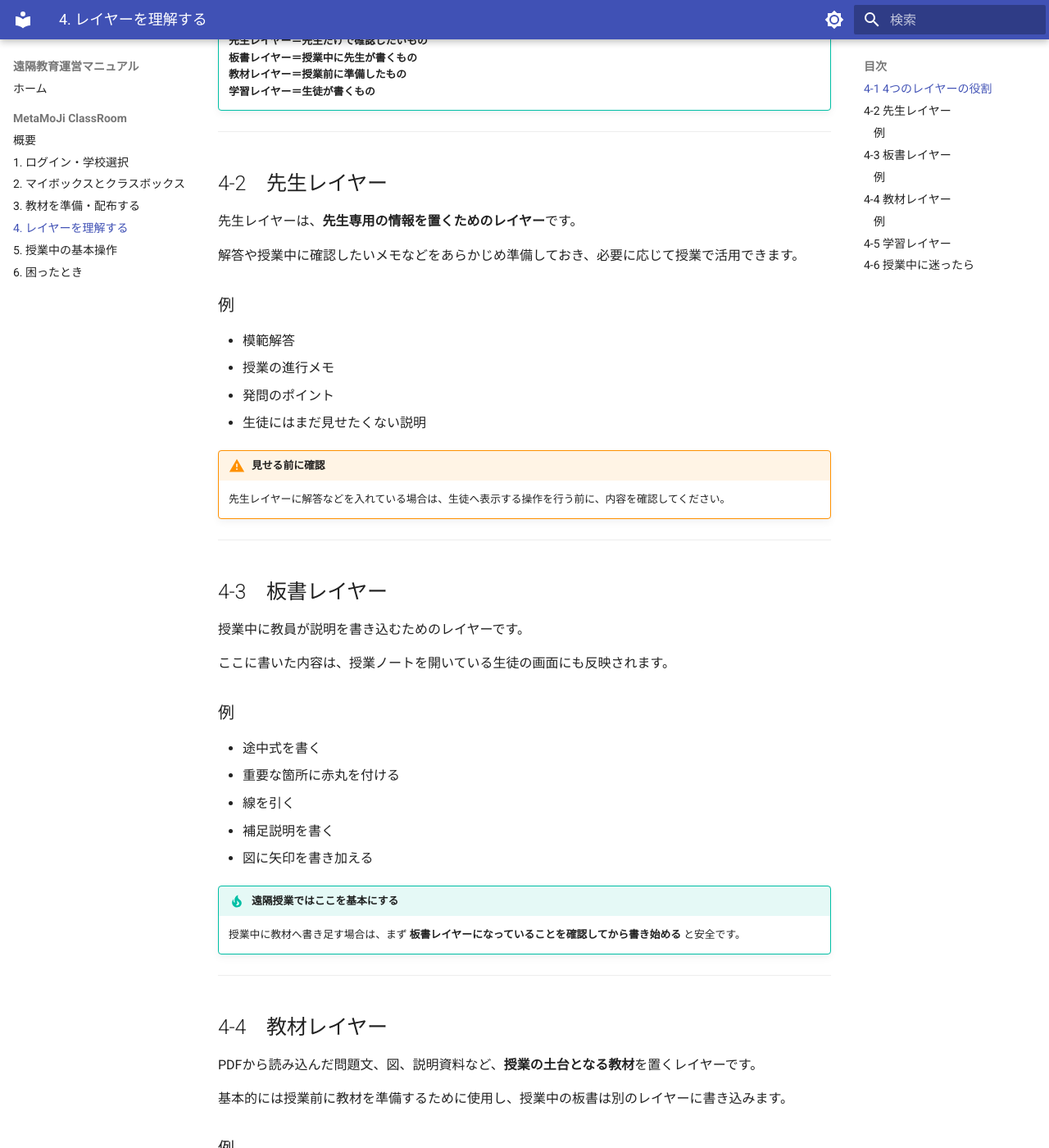
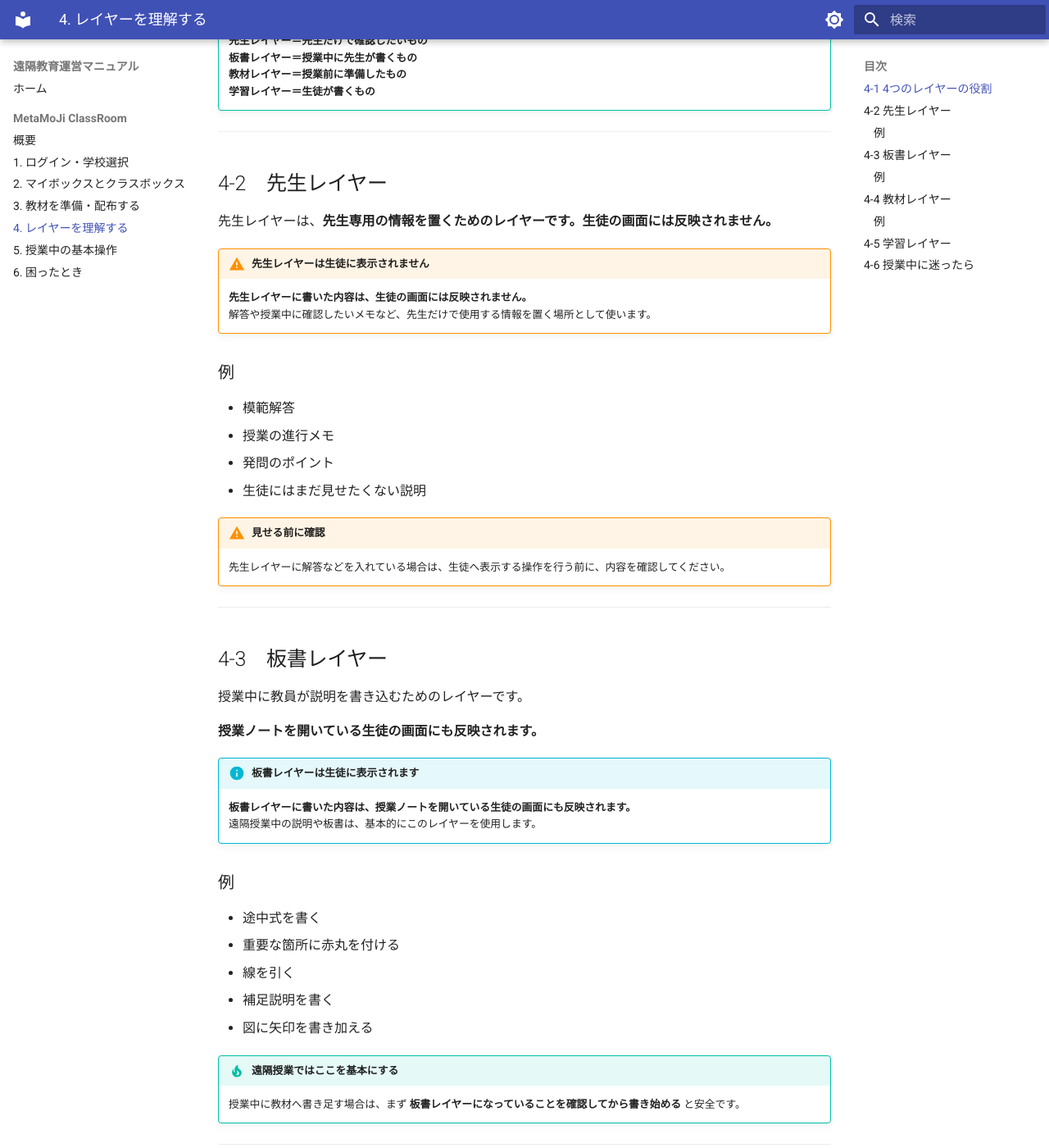
Before and after one commit to a-recs/remote-manual, an MkDocs documentation site: the page built from docs/metamoji/04-layer.md, in a window 1280 px wide and 1400 px high, scrolled down 1062 px. Shown: the whole window at 82% size. Built offline with MkDocs 1.6.1 and Material for MkDocs 9.7.7, drawn with Linux system fonts in a browser that asks for light colours.

Commit message:
Emphasize layer visibility differences

```diff
--- a/docs/metamoji/04-layer.md
+++ b/docs/metamoji/04-layer.md
@@ -34,9 +34,11 @@
 
 ## 4-2　先生レイヤー
 
-先生レイヤーは、**先生専用の情報を置くためのレイヤー**です。
+先生レイヤーは、**先生専用の情報を置くためのレイヤーです。生徒の画面には反映されません。**
 
-解答や授業中に確認したいメモなどをあらかじめ準備しておき、必要に応じて授業で活用できます。
+!!! warning "先生レイヤーは生徒に表示されません"
+    **先生レイヤーに書いた内容は、生徒の画面には反映されません。**
+    解答や授業中に確認したいメモなど、先生だけで使用する情報を置く場所として使います。
 
 ### 例
 
@@ -54,7 +56,11 @@
 
 授業中に教員が説明を書き込むためのレイヤーです。
 
-ここに書いた内容は、授業ノートを開いている生徒の画面にも反映されます。
+**授業ノートを開いている生徒の画面にも反映されます。**
+
+!!! info "板書レイヤーは生徒に表示されます"
+    **板書レイヤーに書いた内容は、授業ノートを開いている生徒の画面にも反映されます。**
+    遠隔授業中の説明や板書は、基本的にこのレイヤーを使用します。
 
 ### 例
 
```
